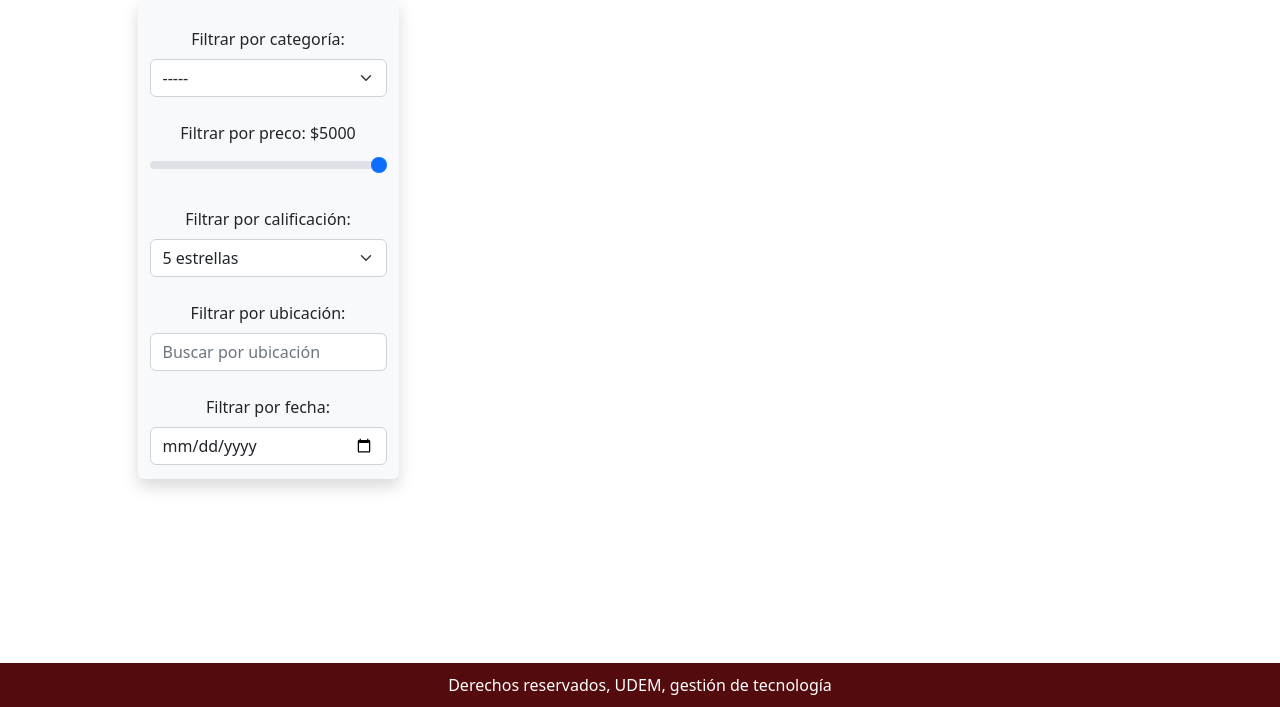
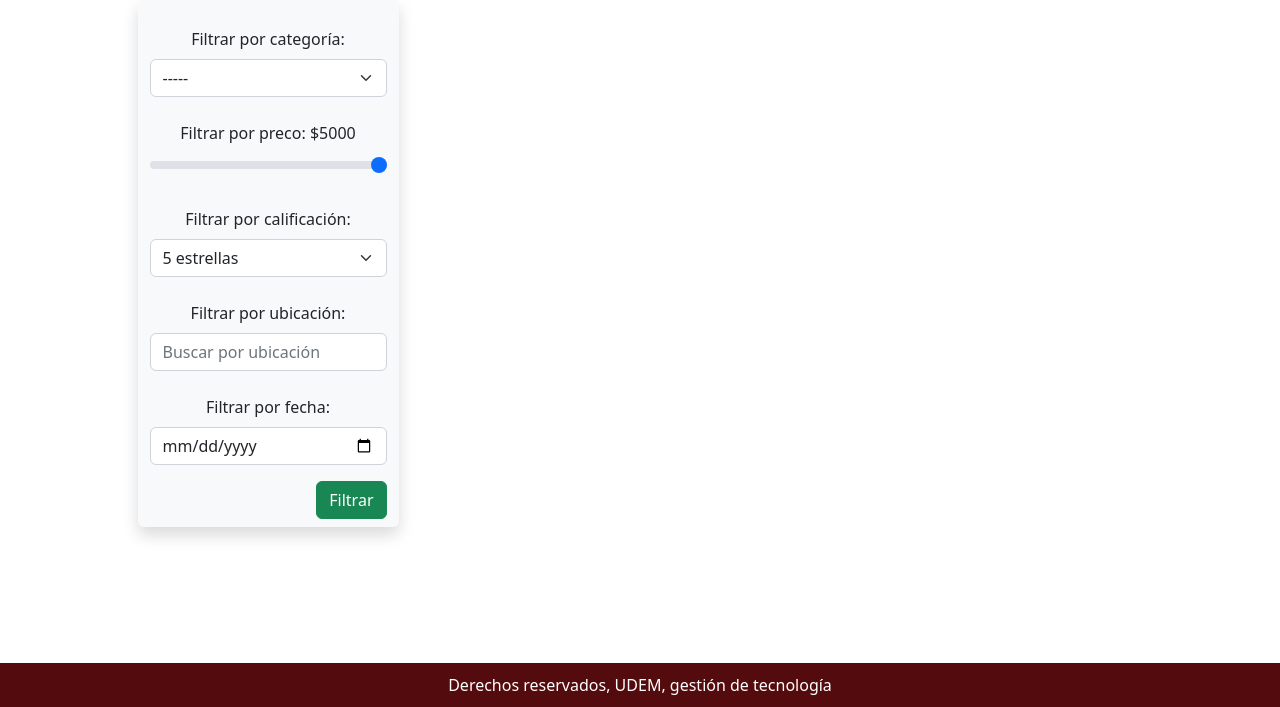
Before and after one commit to Cuevas2402/event-plus, a Python web app: template app/templates/pages/index.html in a window 1280 px wide. Shown: the part 327-1034 px from the top of the page. Run offline with Jinja, Linux system fonts and the light colour scheme; the template is opened without the code that fills it, so the values that code supplies are empty; some libraries are stand-ins or nearby versions.

Commit message:
Añadir funcionalidad de busqueda y filtrar

```diff
--- a/app/static/js/filter.js
+++ b/app/static/js/filter.js
@@ -1,5 +1,6 @@
 $(document).ready(function() {
     $('select, input').on('change', function() {
+        event.preventDefault();
         var categoria = $('#categoria').val();
         var precio = $('#precio').val();
         var calificacion = $('#calificacion').val();
@@ -17,10 +18,7 @@ $(document).ready(function() {
             },
             success: function(response) {
                 console.log(response.htmls[0])
-                $('#cont').empty();
-                response.htmls.forEach((html) => {
-                    $('#cont').append(html);
-                });
+                $('#cont').html('');
             },
             error: function() {
                 console.log('Error en la solicitud AJAX');
--- a/app/templates/components/navbar.html
+++ b/app/templates/components/navbar.html
@@ -45,9 +45,9 @@
     <div style="width: 100%; background-color: #7A4157;">
         <div class="container py-3">
             <center>
-                <form class="d-flex w-75" role="search">
-                    <input class="form-control me-2" type="search" placeholder="Search" aria-label="Search">
-                    <button class="btn shadow-lg" style="background-color: #fff;"><iconify-icon icon="ic:baseline-search"></iconify-icon></button>
+                <form class="d-flex w-75" role="search" action="/search" method="POST">
+                    <input class="form-control me-2" type="search" placeholder="Search" name="search" aria-label="Search">
+                    <button class="btn shadow-lg" type="submit" style="background-color: #fff;"><iconify-icon icon="ic:baseline-search"></iconify-icon></button>
                 </form>
             </center>
 
--- a/app/templates/layout.html
+++ b/app/templates/layout.html
@@ -6,7 +6,7 @@
             <meta charset="UTF-8">
             <meta name="viewport" content="width=device-width, initial-scale=1.0">
             <link rel="stylesheet" href="{{ url_for('static', filename='styles/style.css' )}}">
-            <script src="https://code.jquery.com/jquery-3.6.0.min.js"></script>
+            <script src="https://code.jquery.com/jquery-3.6.4.min.js"></script>
             <link href="{{ url_for('static', filename='css/bootstrap.min.css' )}}" rel="stylesheet">
             <title> {% block title %} {% endblock %}</title>
 
--- a/app/templates/pages/index.html
+++ b/app/templates/pages/index.html
@@ -14,7 +14,9 @@
         <div class="container row my-5 w-100 h-100">
 
             <div class="col-4">
-                <div class="container w-75 my-4 bg-light rounded shadow py-1 w-75" style="height: 30rem;">
+
+                <form action="/filter" method="POST">
+                    <div class="container w-75 my-4 bg-light rounded shadow py-1 w-75" style="height: 33rem;">
                         <div class="my-3">
 
                             <label class="my-2" for="calificacion">Filtrar por categoría:</label>
@@ -59,8 +61,17 @@
                             <label class="my-2" for="fecha">Filtrar por fecha:</label>
                             <input type="date" name="fecha" class="form-control" id="fecha">
                         </div>
+
+                        <div class="d-flex flex-row-reverse">
+                            <button class="btn btn-success" type="submit"> Filtrar </button>
                         </div>
+
                     </div>
+
+                </form>
+
+            </div>
+
 
             <div class="col-8">
                 <div id="cont "class="container row py-4 w-100" style="height: 40rem; overflow: auto;">
@@ -77,7 +88,6 @@
 
 {% block js %}
     {{ super() }}
-    <script src="{{url_for('static', filename='js/filter.js')}}"></script>
     <script>
         const precioInput = document.getElementById('precio');
         const precioValor = document.getElementById('precioValor');
```
Also changed, not shown: app/filters.py (+24 -1 lines). Lines whose indentation alone changed are shown as unchanged.
